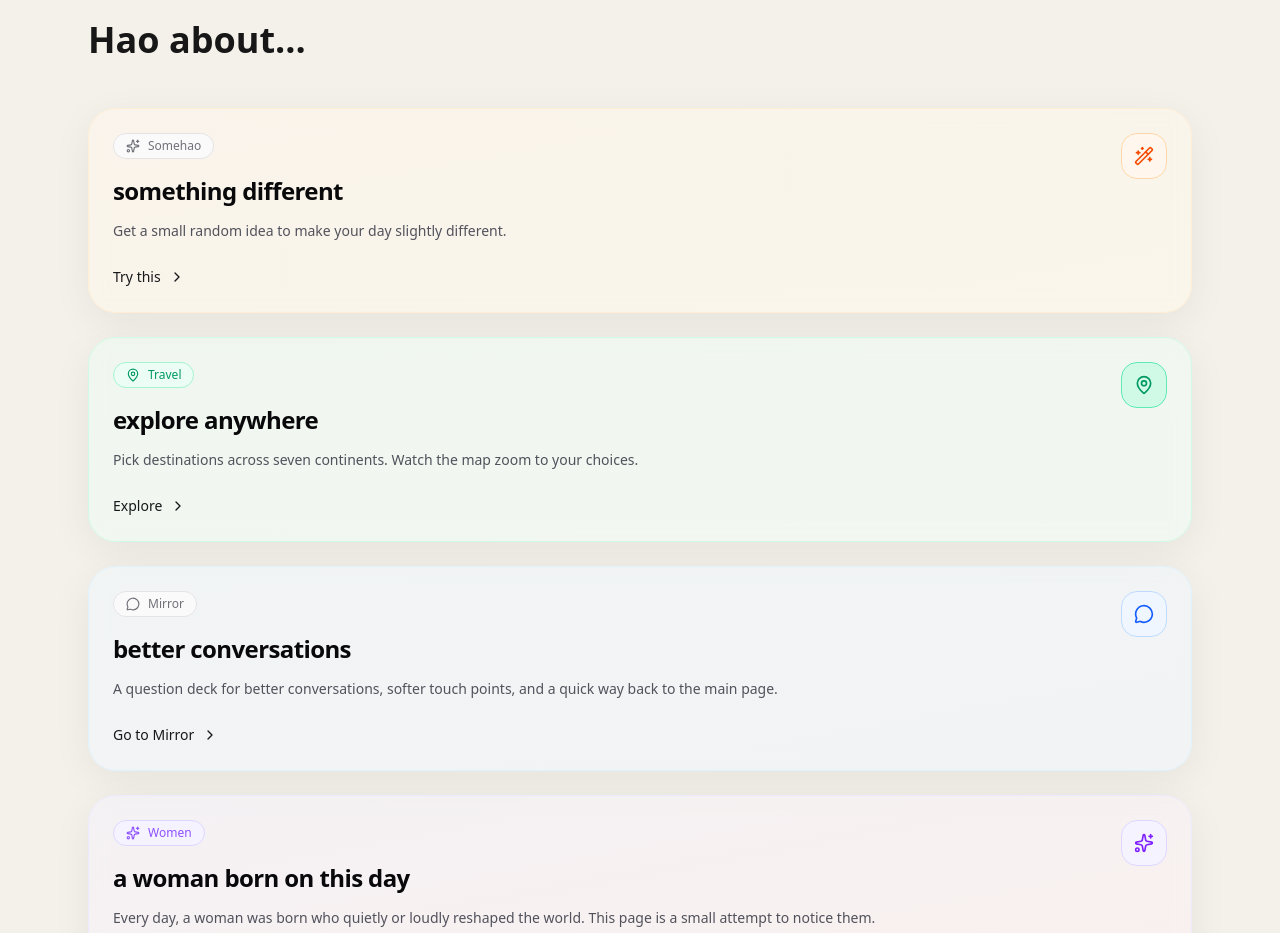
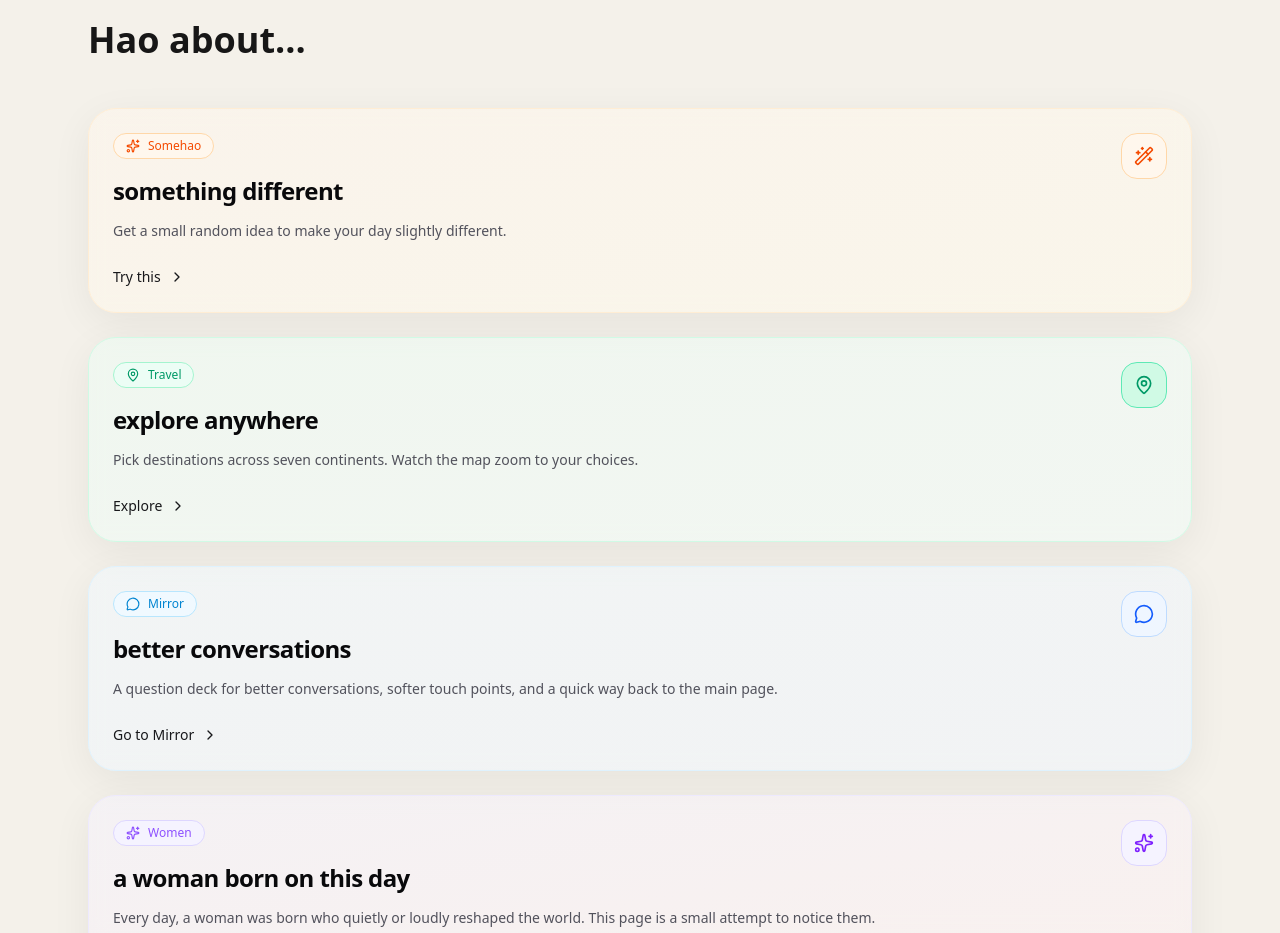
Before and after one commit to haohao13/Personal-Website, a Next.js app: page / in a window 1280 px wide. Shown: the part 1940-2873 px from the top of the page. Built offline with nearby package versions, Linux system fonts and the light colour scheme; no server answers; the database is empty.

Commit message:
Match pill colors to card colors for Somehao (orange) and Mirror (sky)

```diff
--- a/components/mirror-entry-card.tsx
+++ b/components/mirror-entry-card.tsx
@@ -16,7 +16,7 @@ function MirrorEntryCard({ href = "/mirror", lang = "en" }) {
     >
       <div className="flex items-start justify-between gap-4">
         <div className="min-w-0">
-          <div className="inline-flex items-center gap-2 rounded-full border border-zinc-200 bg-zinc-50 px-3 py-1 text-xs text-zinc-500">
+          <div className="inline-flex items-center gap-2 rounded-full border border-sky-200 bg-sky-50 px-3 py-1 text-xs text-sky-600">
             <MessageCircle className="h-3.5 w-3.5" />
             Mirror
           </div>
--- a/components/somehao-entry-card.tsx
+++ b/components/somehao-entry-card.tsx
@@ -23,7 +23,7 @@ function SomehaoEntryCard({ href = "/somehao", lang = "en" }) {
     >
       <div className="flex items-start justify-between gap-4">
         <div className="min-w-0">
-          <div className="inline-flex items-center gap-2 rounded-full border border-zinc-200 bg-zinc-50 px-3 py-1 text-xs text-zinc-500">
+          <div className="inline-flex items-center gap-2 rounded-full border border-orange-200 bg-orange-50 px-3 py-1 text-xs text-orange-600">
             <Sparkles className="h-3.5 w-3.5" />
             Somehao
           </div>
```
